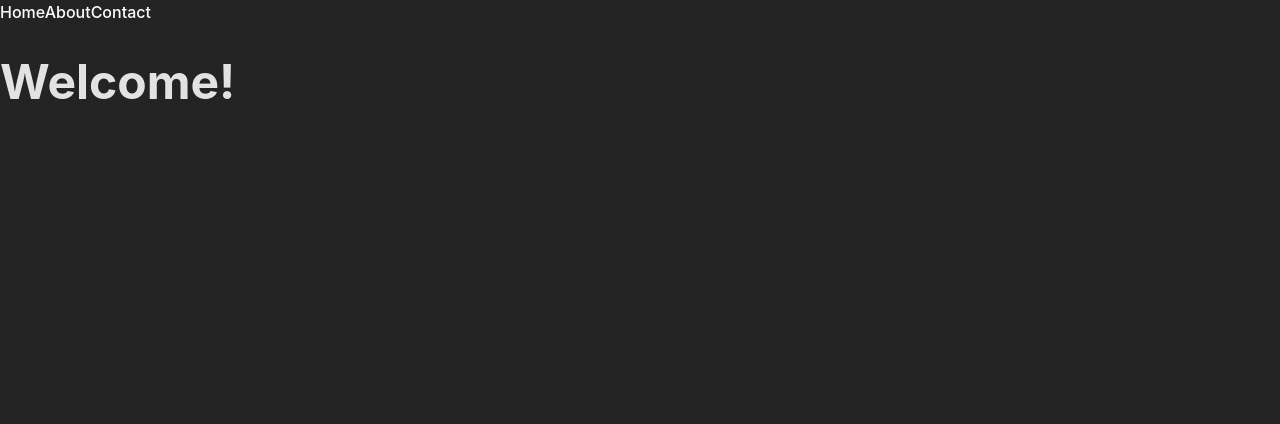
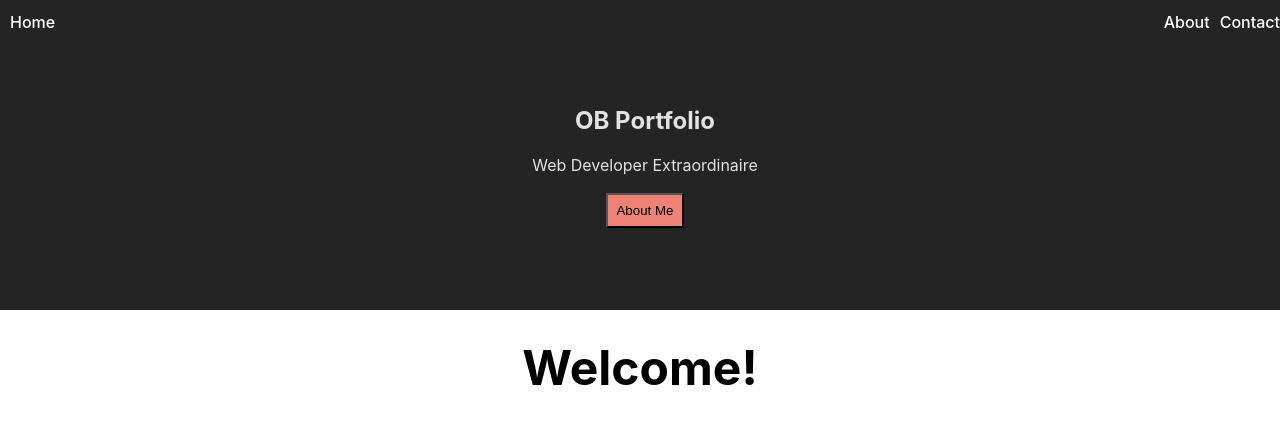
Before and after one commit to Oliviabenn/mmc6145-1-1-bennington-o, a React (Vite) app: page / in a window 1280 px wide. Shown: the top 424 px of the page. Built offline with nearby package versions, Linux system fonts and the light colour scheme.

Commit message:
header styled

```diff
--- a/src/components/header.jsx
+++ b/src/components/header.jsx
@@ -3,9 +3,18 @@ import { Link } from 'react-router-dom'
 export default function Header() {
     return (
         <header>
-            <Link to="/">Home</Link>
-            <Link to="/about">About</Link>
-            <Link to="/contact">Contact</Link>
+            <nav>
+                <Link to="/">Home</Link>
+                <div>
+                    <Link to="/about">About</Link>
+                    <Link to="/contact">Contact</Link>
+                </div>
+            </nav>
+               <div class="info">
+                    <h2>OB Portfolio</h2>
+                    <p>Web Developer Extraordinaire</p>
+                    <p><button>About Me</button></p>
+               </div>
         </header>
     )
 }
--- a/src/pages/home.jsx
+++ b/src/pages/home.jsx
@@ -1,5 +1,9 @@
 
 
 export default function Home() {
-  return <h1>Welcome!</h1>
+  return (
+    <>
+  <h1>Welcome!</h1>
+   </>
+  )
 }
--- a/src/styles/globalStyle.css
+++ b/src/styles/globalStyle.css
@@ -6,7 +6,7 @@
 
   color-scheme: light dark;
   color: rgba(255, 255, 255, 0.87);
-  background-color: #242424;
+  background-color: #ffffff;
 
   font-synthesis: none;
   text-rendering: optimizeLegibility;
@@ -25,8 +25,6 @@ a:hover {
 
 body {
   margin: 0;
-  display: flex;
-  min-width: 320px;
   min-height: 100vh;
 
 }
@@ -34,4 +32,33 @@ body {
 h1 {
   font-size: 3em;
   line-height: 1;
+  color: #000000;
+  text-align: center;
 }
+header{
+     height: 300px;
+     background-color: #242424;
+     width: 100%;
+     padding: 5px;
+}
+nav{
+  width: 100%;
+  padding: 5px;
+}
+nav div{
+  float: right;
+}
+nav div a{
+  display: inline-block;
+  margin-right: 10px;
+}
+header h2{
+  margin-top: 70px;
+}
+.info{
+  text-align: center;
+}
+button{
+  padding: 8px;
+  background-color:#ee8274;
+}
```
